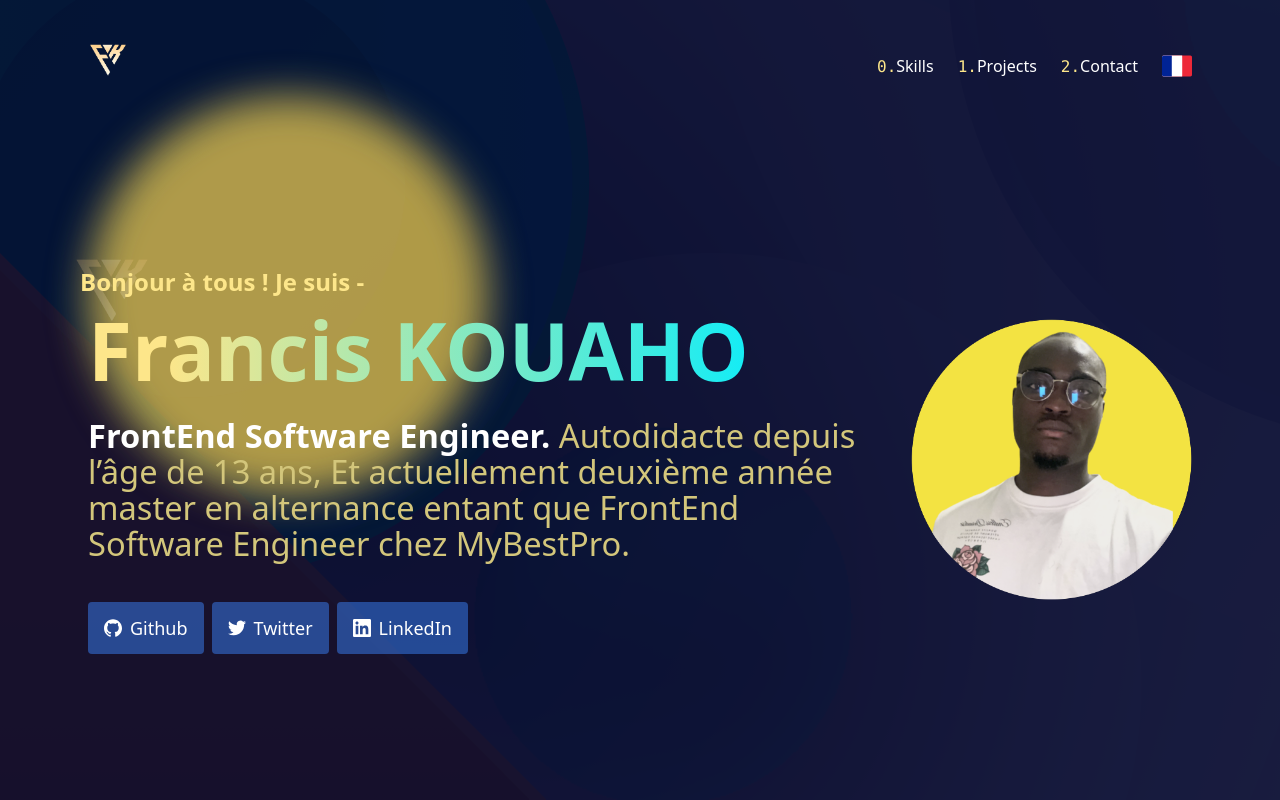
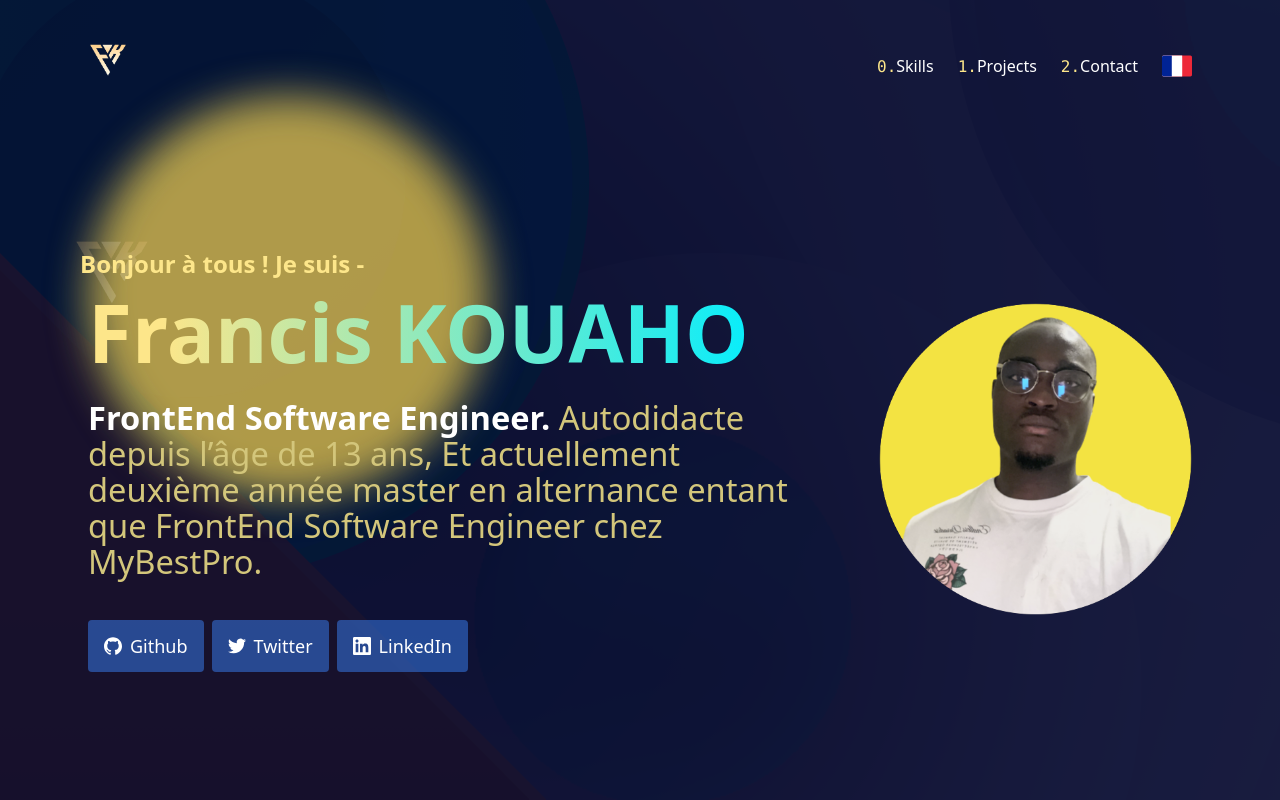
Before and after one commit to FrancisKOUAHO/Francis_KOUAHO, a Next.js app: page / in a window 1280 px wide. Shown: the top 800 px of the page. Built offline with nearby package versions, Linux system fonts and the light colour scheme.

Commit message:
style: formate scss

```diff
--- a/styles/globals.scss
+++ b/styles/globals.scss
@@ -94,11 +94,6 @@ li {
 
 }
 
-.photo-profile {
-  width: 400px;
-  height: 281px;
-}
-
 .blob {
   position: absolute;
   width: 50vmin;
```
